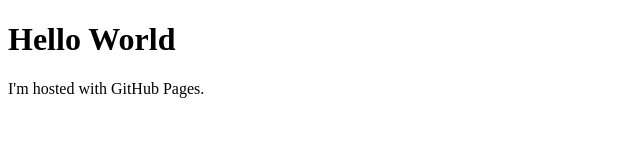
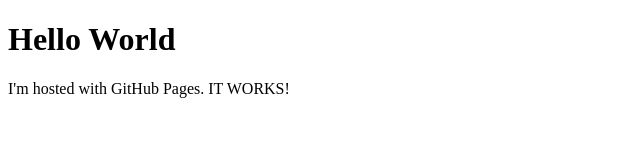
Before and after one commit to Nayzleuth/Nayzleuth.github.io, a plain HTML site: page index.html in a window 1280 px wide. Shown: the whole page, without its empty margins (0-640 px from the left). Drawn offline with Linux system fonts and the light colour scheme.

Commit message:
update to index

```diff
--- a/index.html
+++ b/index.html
@@ -2,6 +2,6 @@
 <html>
 <body>
 <h1>Hello World</h1>
-<p>I'm hosted with GitHub Pages.</p>
+<p>I'm hosted with GitHub Pages. IT WORKS!</p>
 </body>
 </html>
```
